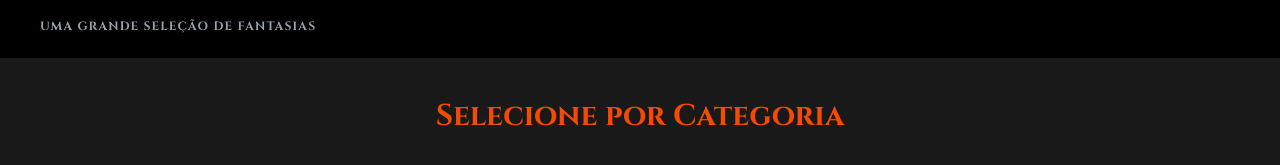
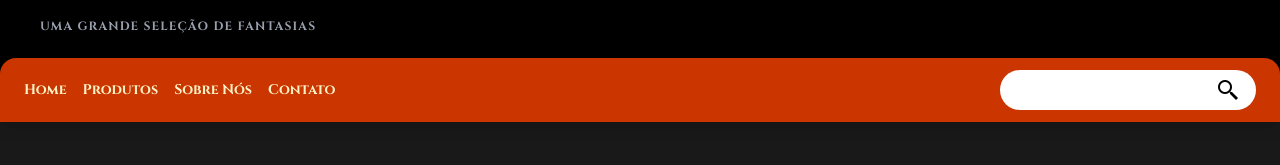
Before and after one commit to Gakira06/FantastikHalloween, a React (Vite) app in the folder frontend/: page /catalogo in a window 1280 px wide. Shown: the part 138-303 px from the top of the page. Built offline with nearby package versions, Linux system fonts and the light colour scheme; no server answers.

Commit message:
style: Ajustando paleta de cores

```diff
--- a/frontend/src/index.css
+++ b/frontend/src/index.css
@@ -9,5 +9,5 @@
     --color-1:#191919;
     --color-2:#1B1B1B;
     --color-3:#F05D2C;
-    --color-4:#383739;
+    --color-4:#8c8c8c;
 }
--- a/frontend/src/pages/CatalogoPage.jsx
+++ b/frontend/src/pages/CatalogoPage.jsx
@@ -3,6 +3,7 @@ import axios from "axios";
 import Categorias from "../components/Categorias";
 import Header from "../components/layout/HeaderCatalogo";
 import Footer from "../components/layout/Footer";
+import Navibar from "../components/layout/Navibar"
 
 const API_URL = "http://localhost:5001/fantasias";
 const API_URL_image = "http://localhost:5001";
@@ -50,6 +51,7 @@ const CatalogoPage = () => {
   return (
     <div className="bg-1">
       <Header />
+      <Navibar />
       <div className="mt-10">
         <Categorias filtroItems={filtrarItens} categorias={categorias} />
       </div>
```
